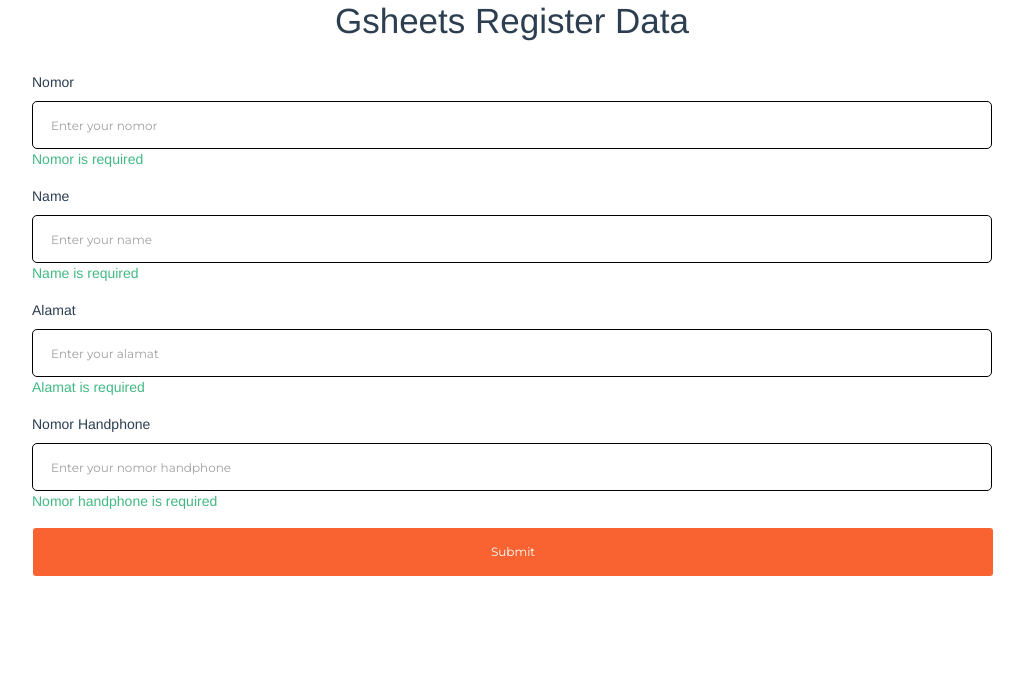
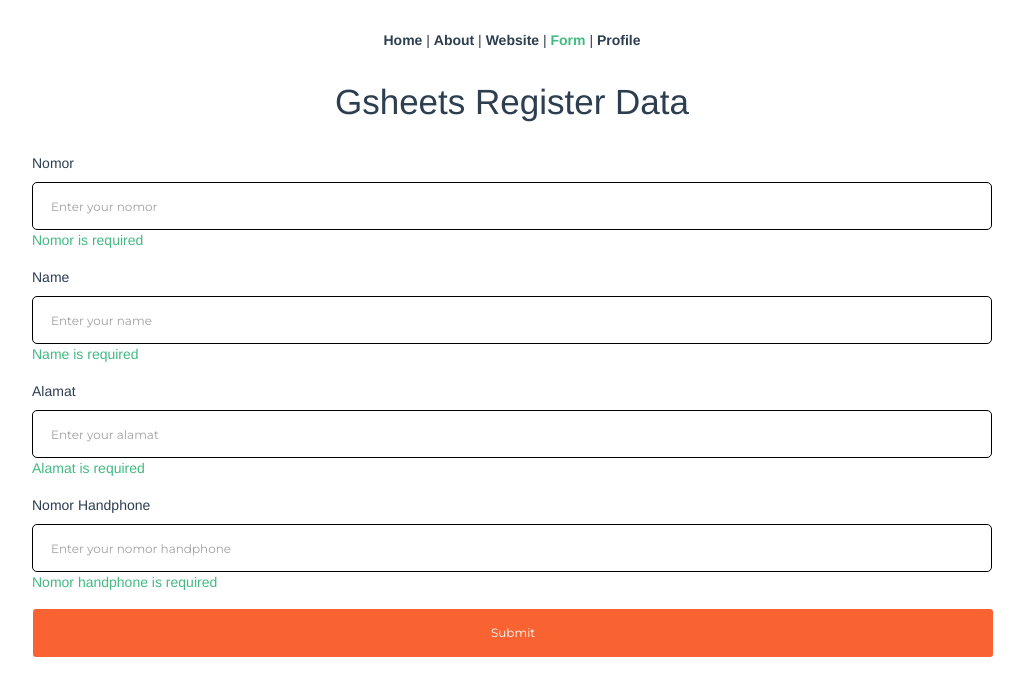
Before and after one commit to Risyandi/gsheets-eform, a Vue app in the folder frontend-gsheets/: page /form in a window 1280 px wide. Shown: the top 696 px of the page, without its empty margins (128-1152 px from the left). Built offline with nearby package versions, Linux system fonts and the light colour scheme.

Commit message:
fix: update component

```diff
--- a/frontend-gsheets/src/views/FormGsheets.vue
+++ b/frontend-gsheets/src/views/FormGsheets.vue
@@ -1,5 +1,7 @@
 <template>
-  <div class="form-wrap">
+<div>
+  <Navigation/>
+  <div class="form-gsheets">
     <h2>Gsheets Register Data</h2>
     <form v-on:submit.prevent="submitForm">
       <div class="form-group">
@@ -35,10 +37,13 @@
       </div>
     </form>
   </div>
+</div>
 </template>
 
 <script>
   import gsheetDataServices from '../services/gsheetDataServices';
+  import Navigation from '@/components/Navigation.vue';
+
   export default {
     name: 'FormGsheets',
     data(){
@@ -72,12 +77,15 @@
           }
         })
       }
+    },
+    components: {
+      Navigation
     }
   }
 </script>
 
 <style scoped>
-  .form-wrap {
+  .form-gsheets {
         max-width: 960px;
         margin: 0 auto;
     }
--- a/frontend-gsheets/src/views/Home.vue
+++ b/frontend-gsheets/src/views/Home.vue
@@ -1,16 +1,27 @@
 <template>
-  <div class="home">
-    <img alt="Vue logo" src="../assets/logo.png">
-    <HelloWorld txt1="Welcome to" txt2="gsheets forms"/>
+  <div>
+    <Navigation/>
+    <div class="home">
+      <img alt="Vue logo" v-bind:src="publicPath + 'assets/logo.png'">
+      <HelloWorld txt1="Welcome to" txt2="gsheets forms"/>
+    </div>
   </div>
 </template>
 
-<script>
+<script scoped>
 import HelloWorld from '@/components/HelloWorld.vue'
+import Navigation from '@/components/Navigation.vue'
+
 export default {
   name: 'Home',
+  data () {
+    return {
+      publicPath: 'http://localhost:3000/'
+    }
+  },
   components: {
-    HelloWorld
+    HelloWorld,
+    Navigation
   }
 }
 </script>
```
